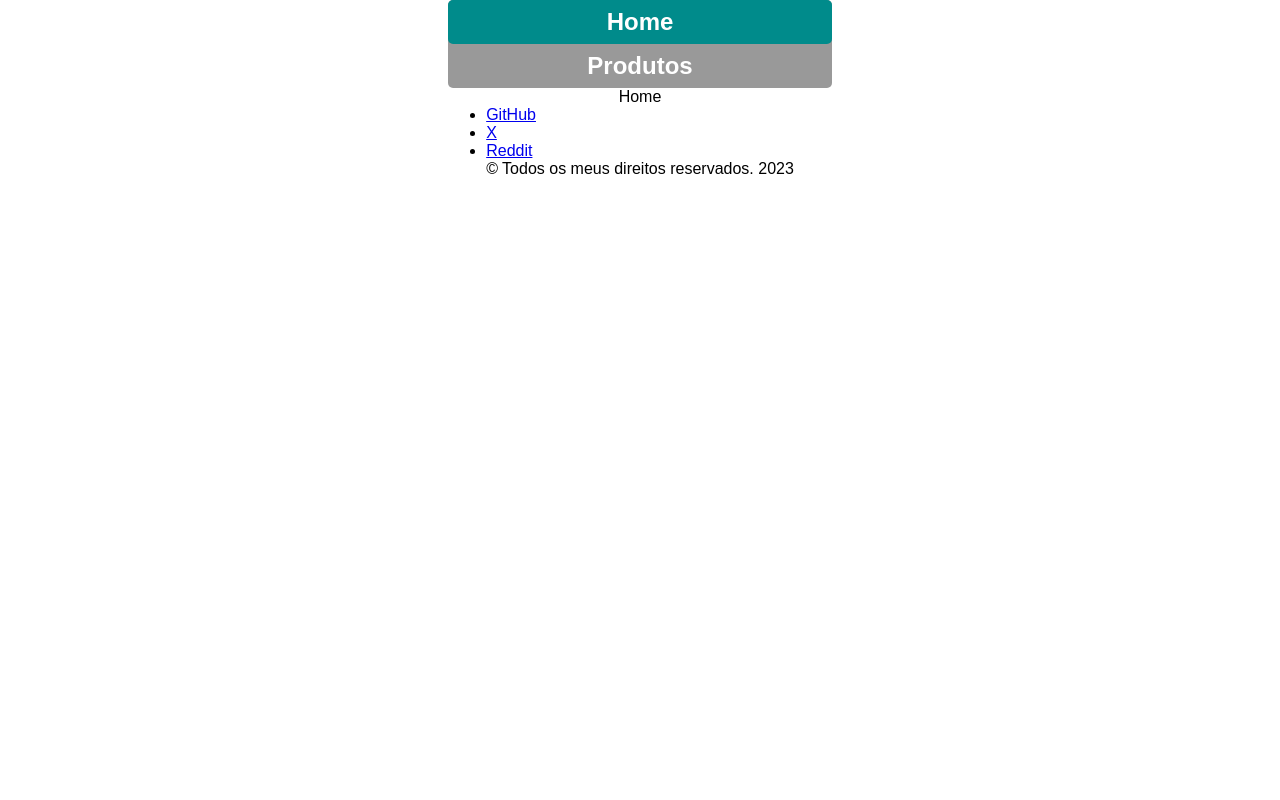
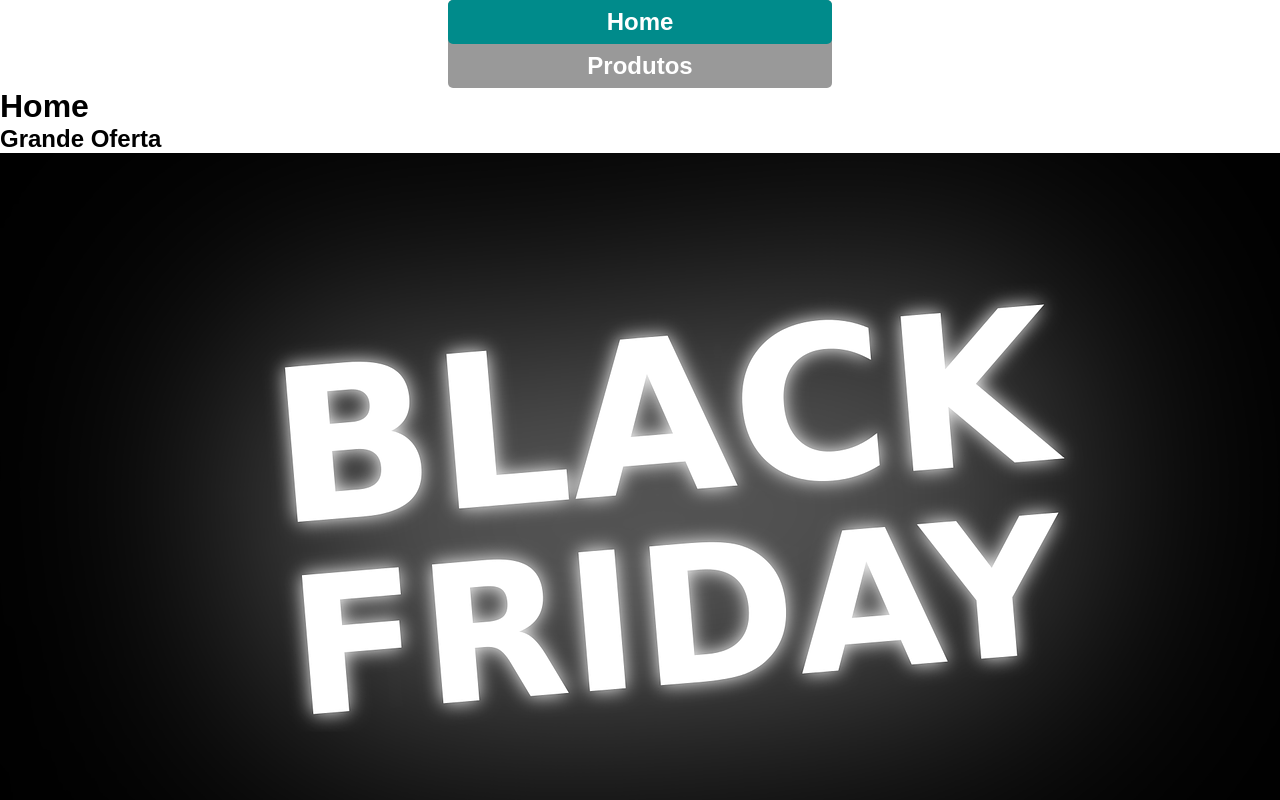
Before and after one commit to PedroPereiradosSantos37/spa-1ESPF, a React (Vite) app: page / in a window 1280 px wide. Shown: the top 800 px of the page. Built offline with nearby package versions, Linux system fonts and the light colour scheme.

Commit message:
Estilizando a Home + Rodapé.

```diff
--- a/src/App.jsx
+++ b/src/App.jsx
@@ -1,5 +1,5 @@
 import Cabecalho from "./components/Cabecalho/Cabecalho";
-import Rodape from "./components/Rodape";
+import Rodape from "./components/Rodape/Rodape";
 import style from "./App.module.css";
 import { Outlet } from "react-router-dom";
 
--- a/src/components/Rodape.jsx
+++ b/src/components/Rodape/Rodape.jsx
@@ -1,7 +1,9 @@
+import './Rodape.scss'
+
 export default function Rodape() {
     return (
       <>
-        <footer>
+        <footer className='rodape'>
           <div>
             <ul>
               <li>
--- /dev/null
+++ b/src/components/Rodape/Rodape.scss
@@ -0,0 +1,27 @@
+.rodape{
+    background-color: #999;
+
+    ul{
+        list-style: none;
+        display: flex;
+        flex-direction: row;
+        justify-content: space-around;
+
+        li{
+            margin: 0 10px;
+            text-decoration: none;
+            padding: 5%;
+            color: white;
+            font-size: 1.5rem;
+            font-weight: bold;
+            margin: 5% 0;
+            border-radius: 5px;
+            transition: all 300ms ease-out;
+            &:hover{
+                box-shadow: 2px 4px 8px rgba(0,0,0,.7);
+                transform: scale(1.1);
+                background-color:aqua;
+            }
+        }
+    }
+}
--- a/src/main.jsx
+++ b/src/main.jsx
@@ -4,8 +4,8 @@
 
 //BLOCO DAS ROTAS
 import { createBrowserRouter, RouterProvider } from 'react-router-dom';
-import Home from './routes/Home.jsx';
-import Produtos from './routes/Produtos.jsx';
+import Home from './routes/Home/Home.jsx';
+import Produtos from './routes/Produtos/Produtos.jsx';
 import EditarProdutos from './routes/EditarProdutos.jsx';
 import Erro404 from './routes/Erro404.jsx';
 //BLOCO DAS ROTAS
--- a/src/routes/Home.jsx
+++ /dev/null
@@ -1,7 +0,0 @@
-// import React from 'react'
-
-export default function Home() {
-  return (
-    <div>Home</div>
-  )
-}
--- /dev/null
+++ b/src/routes/Home/Home.jsx
@@ -0,0 +1,19 @@
+// import React from 'react'
+
+export default function Home() {
+  document.tile = "HOME";
+  return (
+
+    <div>
+      <h1>Home</h1>
+      <h2>Grande Oferta</h2>
+
+      <div>
+        <figure>
+          <img src="/black-home.png" alt="log" />
+          <figcaption></figcaption>
+          </figure>
+      </div>
+    </div>
+  )
+}
--- a/src/routes/Produtos.jsx
+++ b/src/routes/Produtos/Produtos.jsx
@@ -1,9 +1,8 @@
 import { Link } from "react-router-dom";
-import { ListaProduto } from "../components/ListaProdutos";
 import style from "./Produtos.module.css";
 import {AiTwotoneEdit as Editar} from "react-icons/ai"
 import { useEffect, useState } from "react";
-import ModalAction from "../components/ModalAction/ModalAction"
+import ModalAction from "../../components/ModalAction/ModalAction"
 
 export default function Produtos() {
   document.title = "Lista de Produtos";
@@ -60,7 +59,7 @@
         <tfoot>
           <tr>
             <td colSpan={5}>
-              PRODUTOS INFORMÁTICOS - QTD = {ListaProduto.length}
+              PRODUTOS INFORMÁTICOS - QTD = {listaProdutosApi.length}
             </td>
           </tr>
         </tfoot>
```
Also changed, not shown: public/black-home.png (added), src/routes/Produtos/Produtos.module.css (renamed from src/routes/Produtos.module.css).
